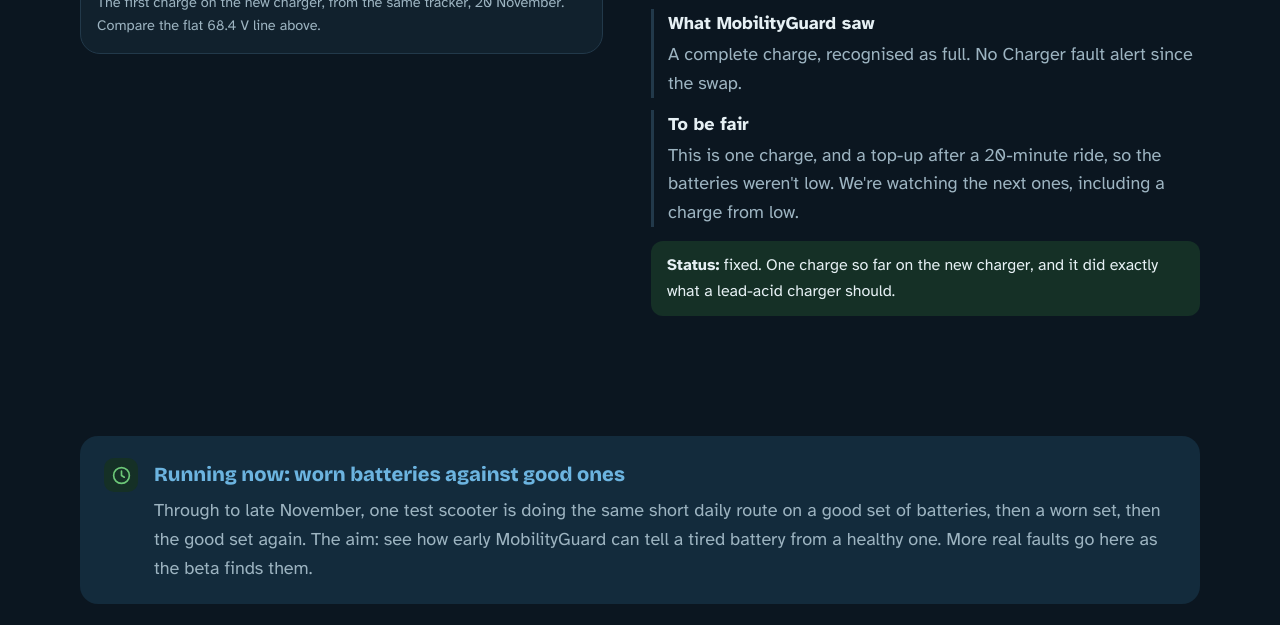
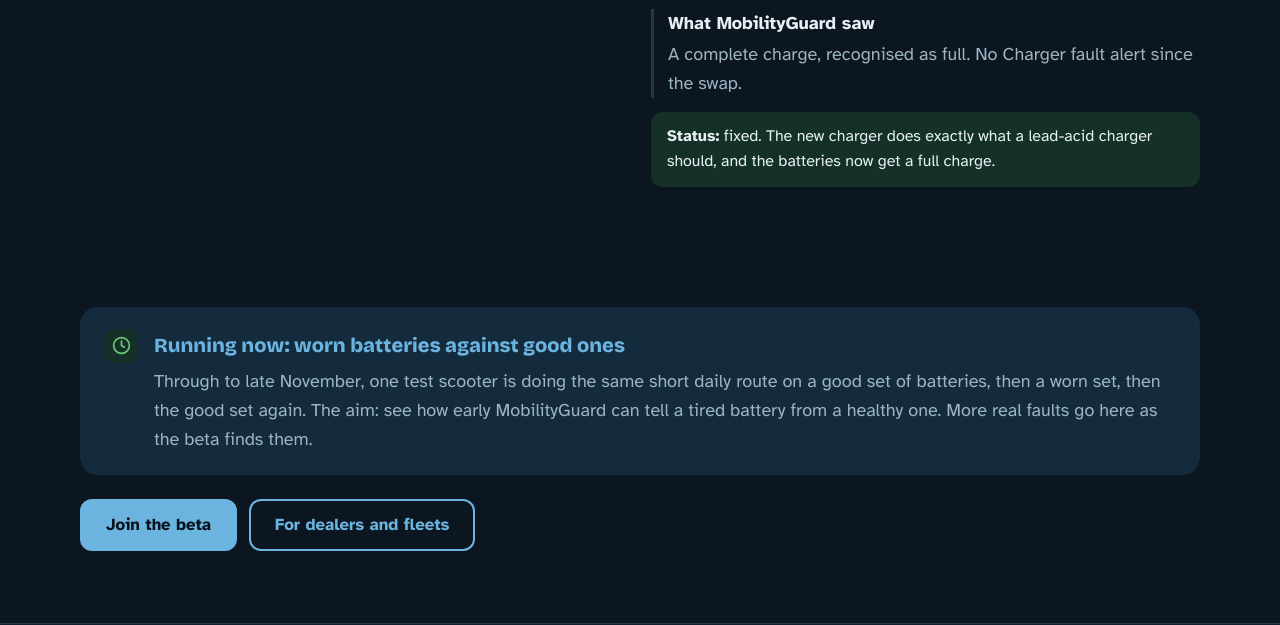
Before and after one commit to fatgerg-bot/mobilityguard-website, a plain HTML site: page findings.html in a window 1280 px wide. Shown: the part 2483-3108 px from the top of the page. Drawn offline with Linux system fonts and the light colour scheme.

Commit message:
Real cases: state the charger fix plainly (Greg)
Co-Authored-By: Claude Opus 5.5 <noreply@anthropic.com>
Claude-Session: https://claude.ai/code/session_012ofTY8A4QzuzmEzyaPhro9

```diff
--- a/findings.html
+++ b/findings.html
@@ -1049,9 +1049,8 @@ main#top:not(.page) > section:not(.hero):not(#dayout){content-visibility:auto;co
           <div><dt>The full-charge push</dt><dd>Within two minutes of plugging in, the pack was at 72.1 V and it kept climbing to 72.7 V, about 14.5 V per battery. The old charger never got past 69.0 V.</dd></div>
           <div><dt>Then it eased off by itself</dt><dd>After 1 h 12 min at the top, the charger dropped to 68.3 V (about 13.65 V per battery) to keep the batteries topped up. That's the level the old charger sat at all along: it only ever did the "keep topped up" step, never the push before it.</dd></div>
           <div><dt>What MobilityGuard saw</dt><dd>A complete charge, recognised as full. No Charger fault alert since the swap.</dd></div>
-          <div><dt>To be fair</dt><dd>This is one charge, and a top-up after a 20-minute ride, so the batteries weren't low. We're watching the next ones, including a charge from low.</dd></div>
         </dl>
-        <p class="rf-status"><b>Status:</b> fixed. One charge so far on the new charger, and it did exactly what a lead-acid charger should.</p>
+        <p class="rf-status"><b>Status:</b> fixed. The new charger does exactly what a lead-acid charger should, and the batteries now get a full charge.</p>
       </div>
       <figure class="rf-fig">
         <svg class="rf-chart" viewBox="0 0 640 262" role="img" aria-labelledby="c2t c2d">
```
